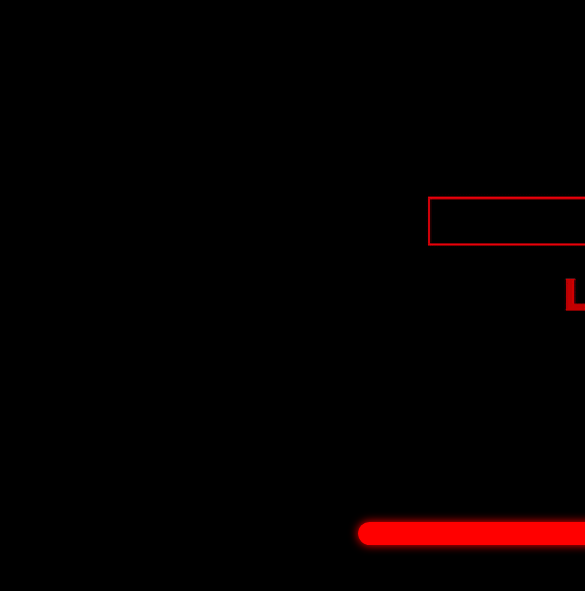
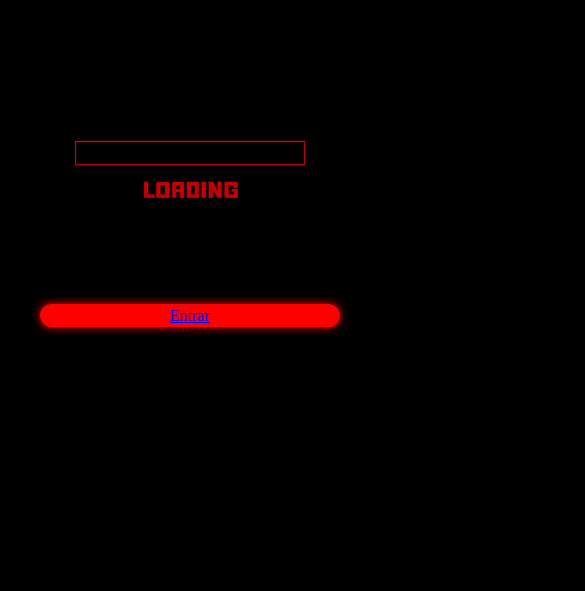
Before and after one commit to HenryMelo23/Grasp-3.0, a plain HTML site: page index.html in a window 390 px wide. Shown: the part 97-688 px from the top of the page, 585 px wide, since content can reach past the window. Drawn offline with Linux system fonts and the light colour scheme.

Commit message:
Update CY2.css

```diff
--- a/CY2.css
+++ b/CY2.css
@@ -23,3 +23,21 @@ a:hover{
     box-shadow: 0px 0px 10px green;
     transform: scale(1.2);
 }
+@media only screen and (max-width:700px){
+ body{
+    width:0;
+    margin: 0;
+ }
+ .main {
+    top: 100px;
+    width:0;
+    height:0;
+    padding: 100px 40px;
+ }
+ a{
+    padding: 3px 130px;
+ }
+ .main img{
+    width: 300px;
+ }
+}
```
